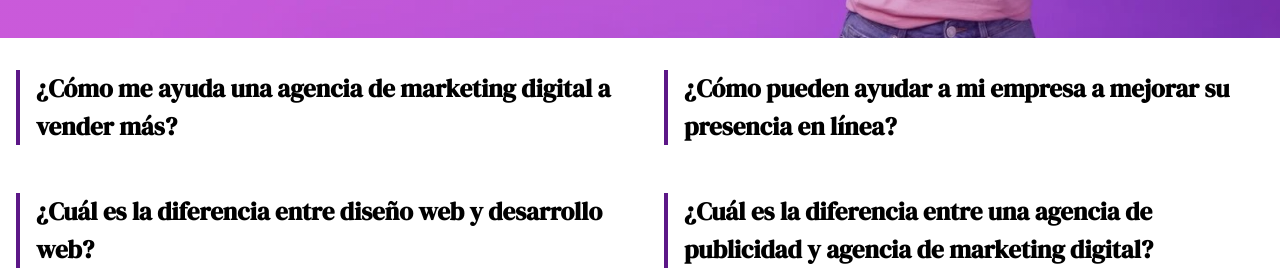
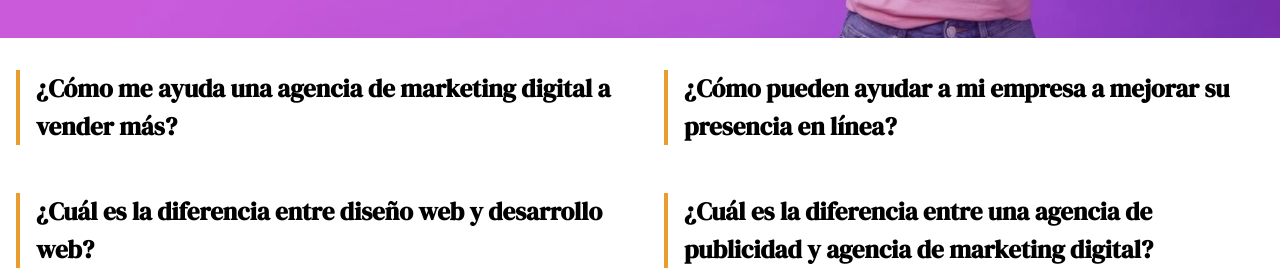
Before and after one commit to PollitoJLGD123/MJEventos-Frontend, a Next.js app: page /preguntas in a window 1280 px wide. Shown: the part 529-800 px from the top of the page. Built offline with nearby package versions, Linux system fonts and the light colour scheme; a web font is replaced by a local one.

Commit message:
style(Pregunta): Cambio de color en la preguntas

```diff
--- a/app/(client)/preguntas/components/Pregunta.jsx
+++ b/app/(client)/preguntas/components/Pregunta.jsx
@@ -5,9 +5,9 @@ export default function Pregunta({ question, answer }) {
   const [isOpen, setIsOpen] = useState(false);
 
   return (
-    <article className="border-l-4 pl-4 border-solid border-[#5c1787]">
+    <article className="border-l-4 pl-4 border-solid border-[#ea9d2f]">
       <h3
-        className="font-bold text-[25px] cursor-pointer hover:text-[#5c1787]"
+        className="font-bold text-[25px] cursor-pointer hover:text-[#ea9d2f]"
         onClick={() => setIsOpen(!isOpen)}
       >
         {question}
```
